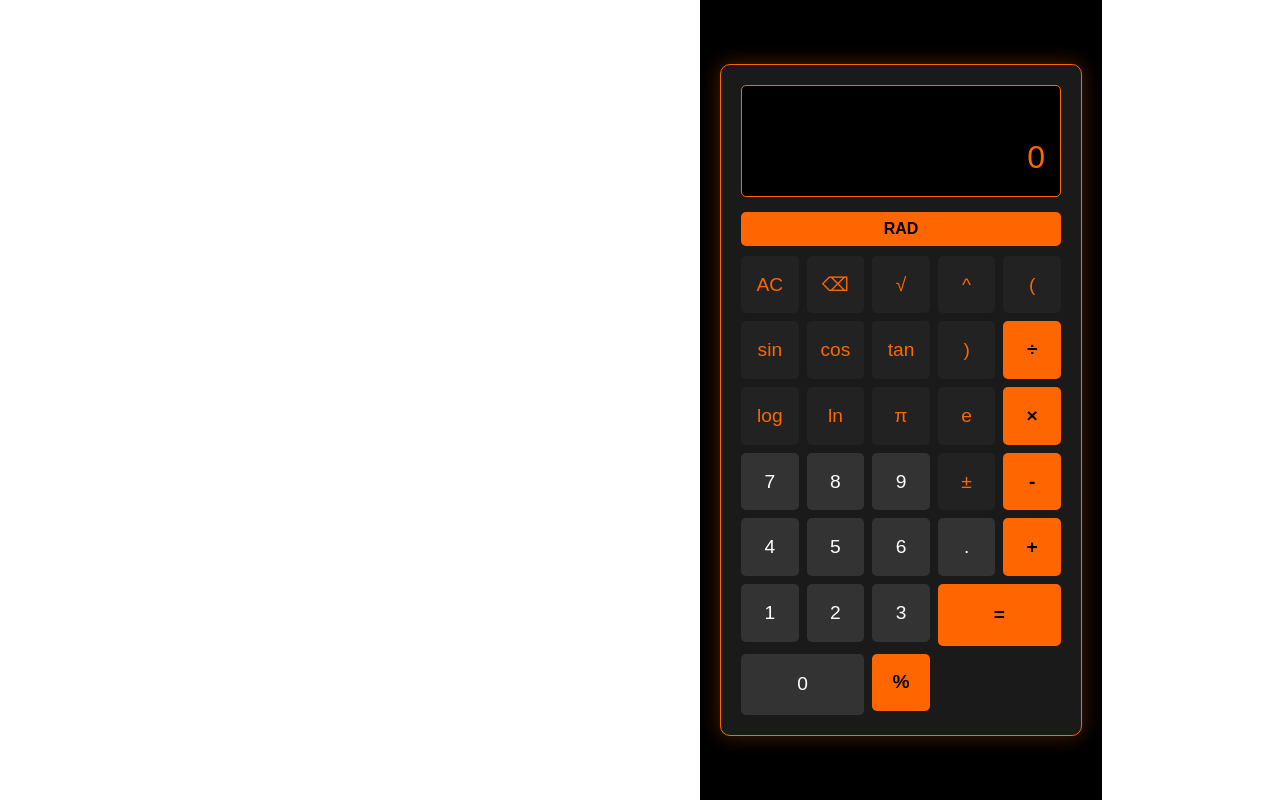
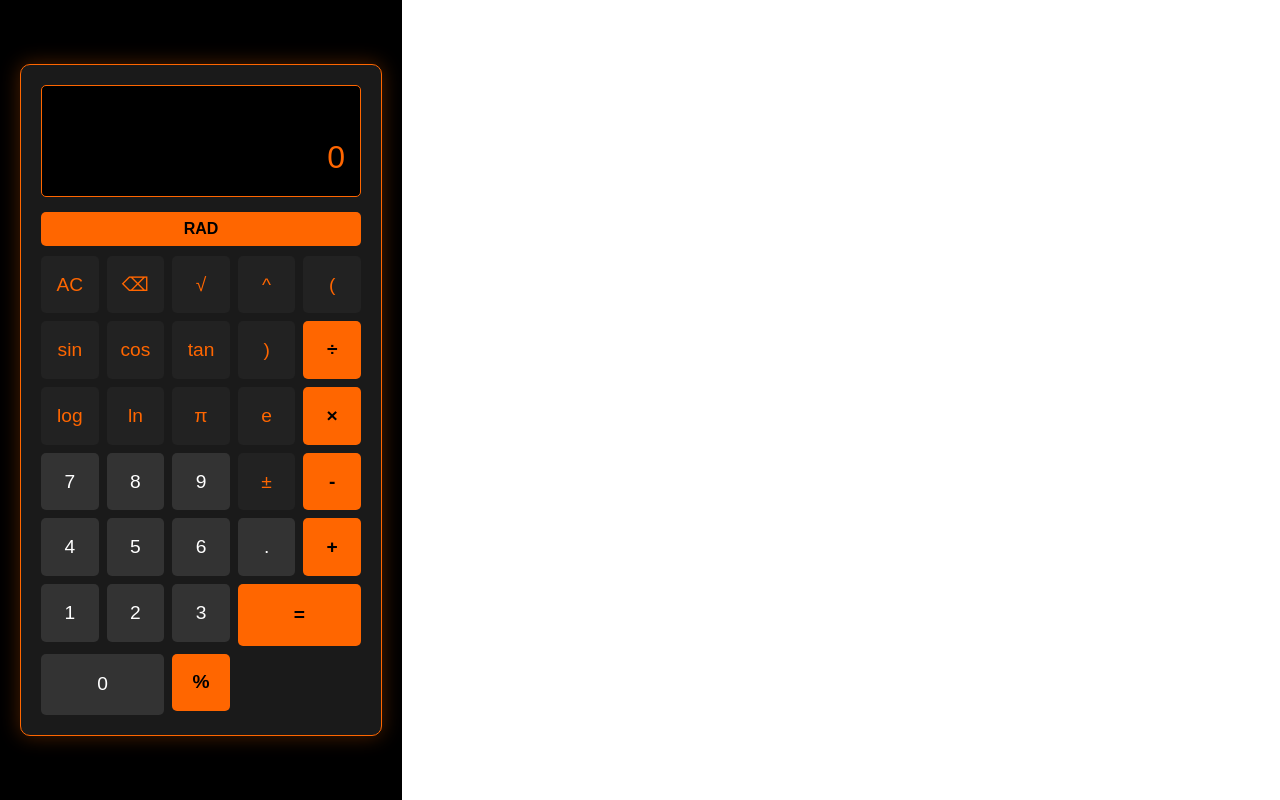
Before and after one commit to mavzee/scical, a React (Vite) app: page / in a window 1280 px wide. Built offline with nearby package versions, Linux system fonts and the light colour scheme.

Commit message:
Your commit message here

```diff
--- a/src/App.css
+++ b/src/App.css
@@ -1,7 +1,6 @@
 /* Container remains fixed */
 .ph-container {
   display: flex;
-  margin-left: 700px;
   justify-content: center;
   align-items: center;
   height: 100vh;
```
